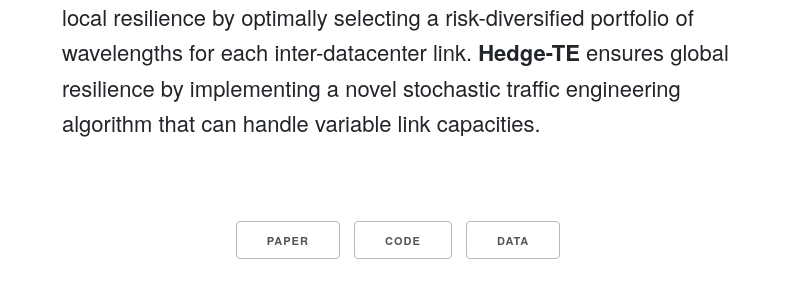
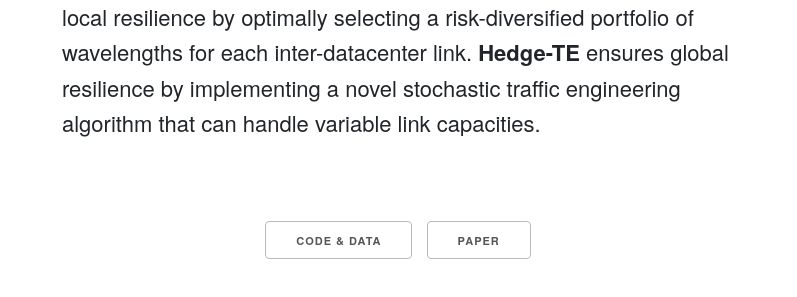
Before and after one commit to hedge-wan/hedge-wan.github.io, a plain HTML site: page index.html in a window 1280 px wide. Shown: the part 309-606 px from the top of the page, without its empty margins (242-1039 px from the left). Drawn offline with Linux system fonts and the light colour scheme.

Commit message:
Update index.html

```diff
--- a/index.html
+++ b/index.html
@@ -42,13 +42,10 @@
     </section>
     <section class="code-links">
       <a href="https://github.com/hedge-wan/hedge" class="button">
+        Code & Data
+      </a>
+      <a href="https://github.com/hedge-wan/hedge/blob/main/paper.pdf" class="button">
         Paper
-      </a>
-      <a href="https://github.com/hedge-wan/hedge" class="button">
-        Code
-      </a>
-      <a href="https://github.com/hedge-wan/hedge" class="button">
-        Data
       </a>
     </section>
     <section class="footer">
```
